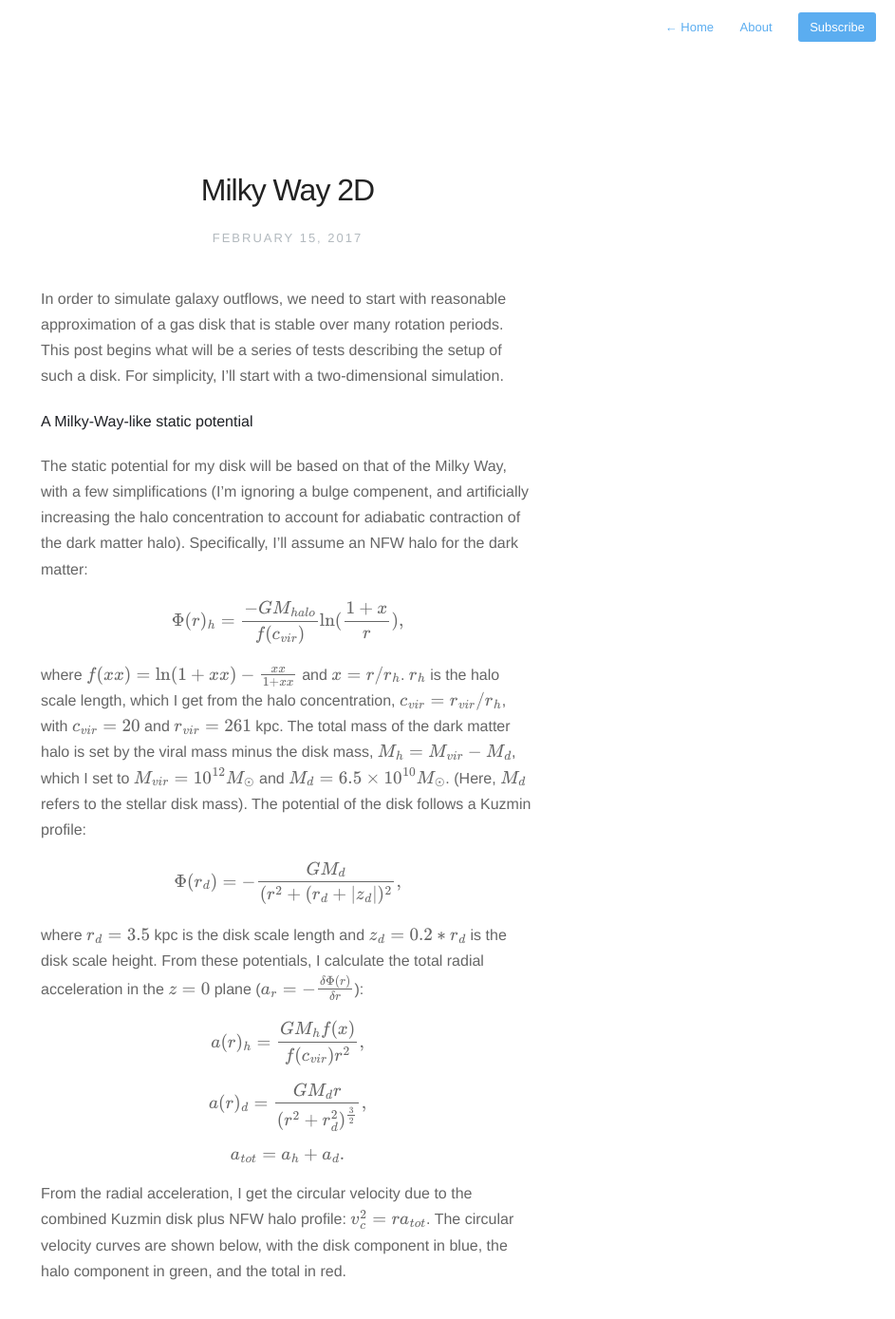
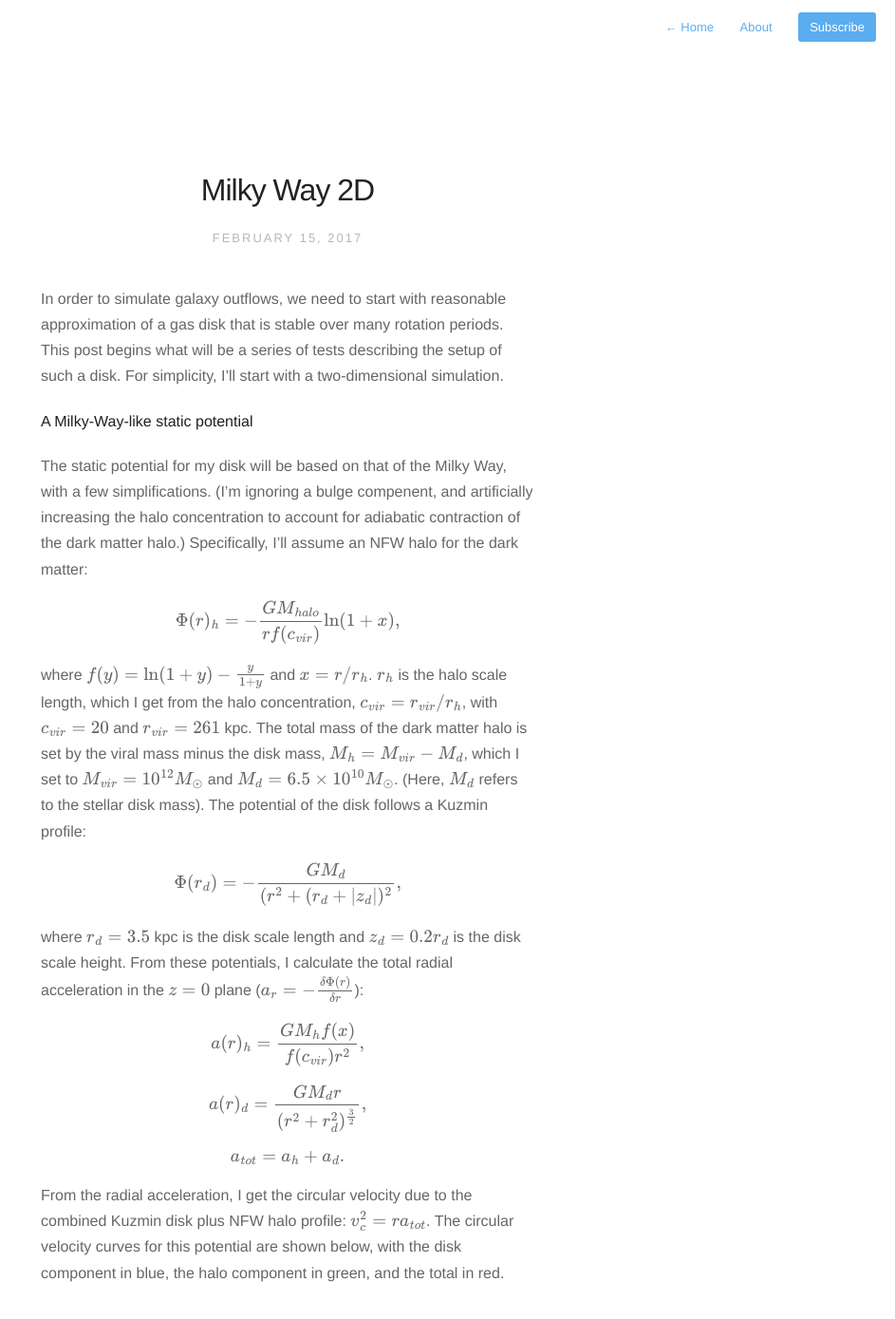
Before and after one commit to evaneschneider/site, a Jekyll site: the page built from _posts/2017-2-15-Milky-Way-2D.markdown, in a window 1280 px wide and 1400 px high. Shown: the top 1389 px of the window at 95% size, without its empty margins (337-1280 px from the left). Built offline with Jekyll 4.4.1, drawn with Linux system fonts in a browser that asks for light colours; nearby versions of some CDN libraries; formulas are drawn with MathJax 3; some of the changed text lies outside the part shown.

Commit message:
minor edits

```diff
--- a/_posts/2017-2-15-Milky-Way-2D.markdown
+++ b/_posts/2017-2-15-Milky-Way-2D.markdown
@@ -10,13 +10,13 @@
 
 **A Milky-Way-like static potential**
 
-The static potential for my disk will be based on that of the Milky Way, with a few simplifications (I'm
+The static potential for my disk will be based on that of the Milky Way, with a few simplifications. (I'm
 ignoring a bulge compenent, and artificially increasing the halo concentration to account for adiabatic
-contraction of the dark matter halo). Specifically, I'll assume an NFW halo for the dark matter:
+contraction of the dark matter halo.) Specifically, I'll assume an NFW halo for the dark matter:
 
-$$\Phi(r)_{h} = \frac{-G M_{halo}}{f(c_{vir})}\mathrm{ln}(\frac{1+x}{r}),$$
+$$\Phi(r)_{h} = - \frac{G M_{halo}}{r f(c_{vir})}\mathrm{ln}(1+x),$$
 
-where $$f(xx) = \mathrm{ln}(1+xx) - \frac{xx}{1+xx}$$ and $$x = r / r_{h}$$. $$r{_h}$$ is the halo scale
+where $$f(y) = \mathrm{ln}(1+y) - \frac{y}{1+y}$$ and $$x = r / r_{h}$$. $$r{_h}$$ is the halo scale
 length, which I get from the halo concentration, $$c_{vir} = r_{vir} / r_{h}$$, with $$c_{vir} = 20$$ and
 $$r_{vir} = 261$$ kpc. The total mass of the dark matter halo is set by the viral mass minus the disk mass,
 $$M_{h} = M_{vir} - M_{d}$$, which I set to $$M_{vir} = 10^{12} M_{\odot}$$ and $$M_{d} = 6.5\times10^{10}
@@ -25,7 +25,7 @@
 
 $$\Phi(r_{d}) = - \frac{G M_{d}}{(r^2 + (r_{d} + |z_d|)^2},$$
 
-where $$r_{d} = 3.5$$ kpc is the disk scale length and $$z_{d} = 0.2*r_d$$ is the disk scale height. From
+where $$r_{d} = 3.5$$ kpc is the disk scale length and $$z_{d} = 0.2 r_{d}$$ is the disk scale height. From
 these potentials, I calculate the total radial acceleration in the $$z = 0$$ plane
 ($$a_r = -\frac{\delta\Phi(r)}{\delta r}$$):
 
@@ -36,8 +36,8 @@
 $$a_{tot} = a_h + a_d.$$
 
 From the radial acceleration, I get the circular velocity due to the combined Kuzmin disk plus
-NFW halo profile: $$v_{c}^2 = r a_{tot}$$. The circular velocity curves are shown below, with the
-disk component in blue, the halo component in green, and the total in red.
+NFW halo profile: $$v_{c}^2 = r a_{tot}$$. The circular velocity curves for this potential
+are shown below, with the disk component in blue, the halo component in green, and the total in red.
 
 <img src="{{ site.url }}assets/images/circular_velocity.png">
 
@@ -66,3 +66,11 @@
 </div>
 
 <br>
+
+**L1 Errors**
+
+For the $$[128\times128]$$ grid, the L1 density error ranges between 1 and 3 percent, with an average of
+2.3% over the 500 timesteps (where I've normalized by the average value of $$\Sigma$$ across the grid.
+The L1 veloctiy errors are slightly better, an average of 0.21%. While the L1 errors start out lower for
+the higher resolution grids, the final average values aren't that different - 1.9% and 0.18% for the
+$$[256\times256]$$ grid, and 1.5% and 0.16% for the $$[512\times512]$$ grid.
```
